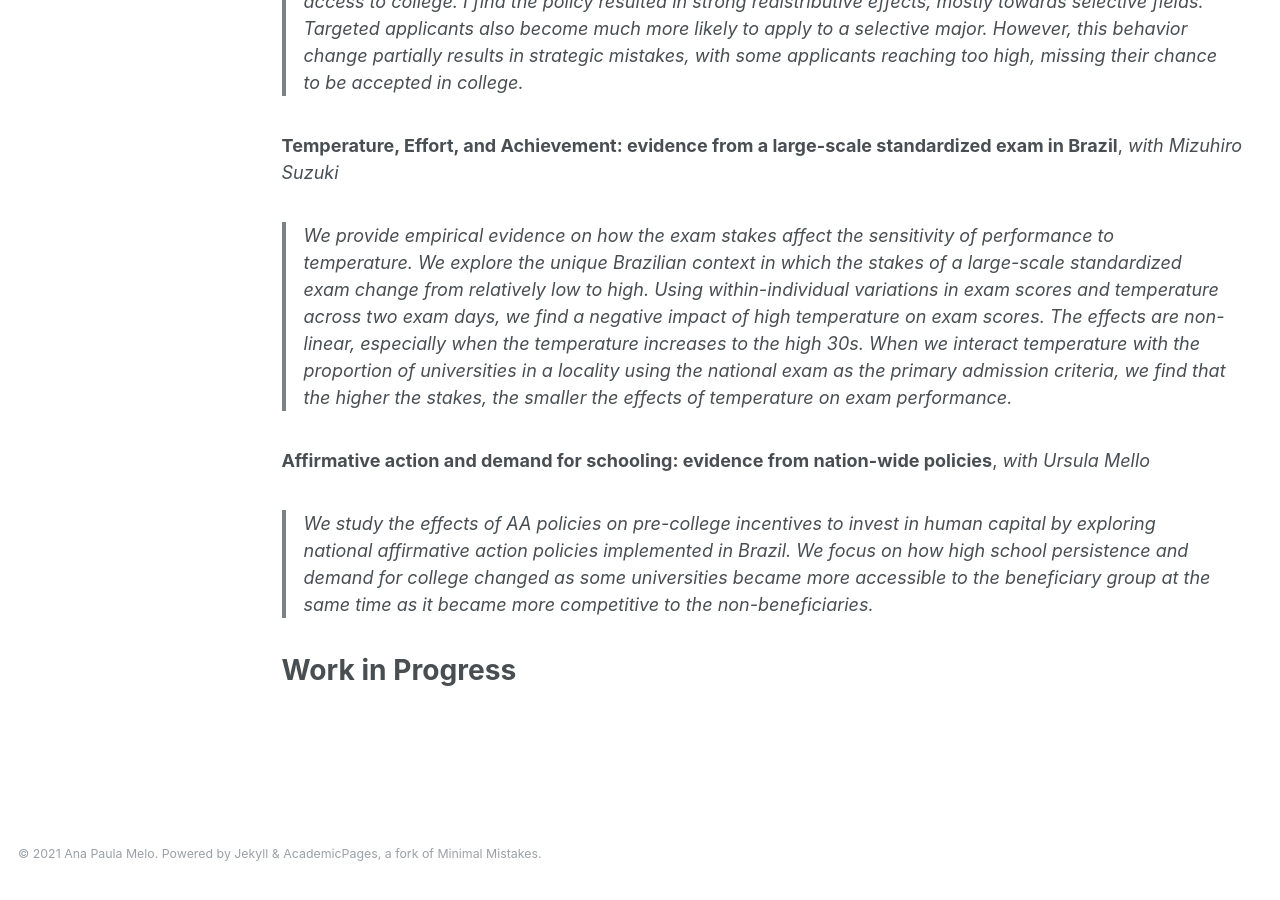
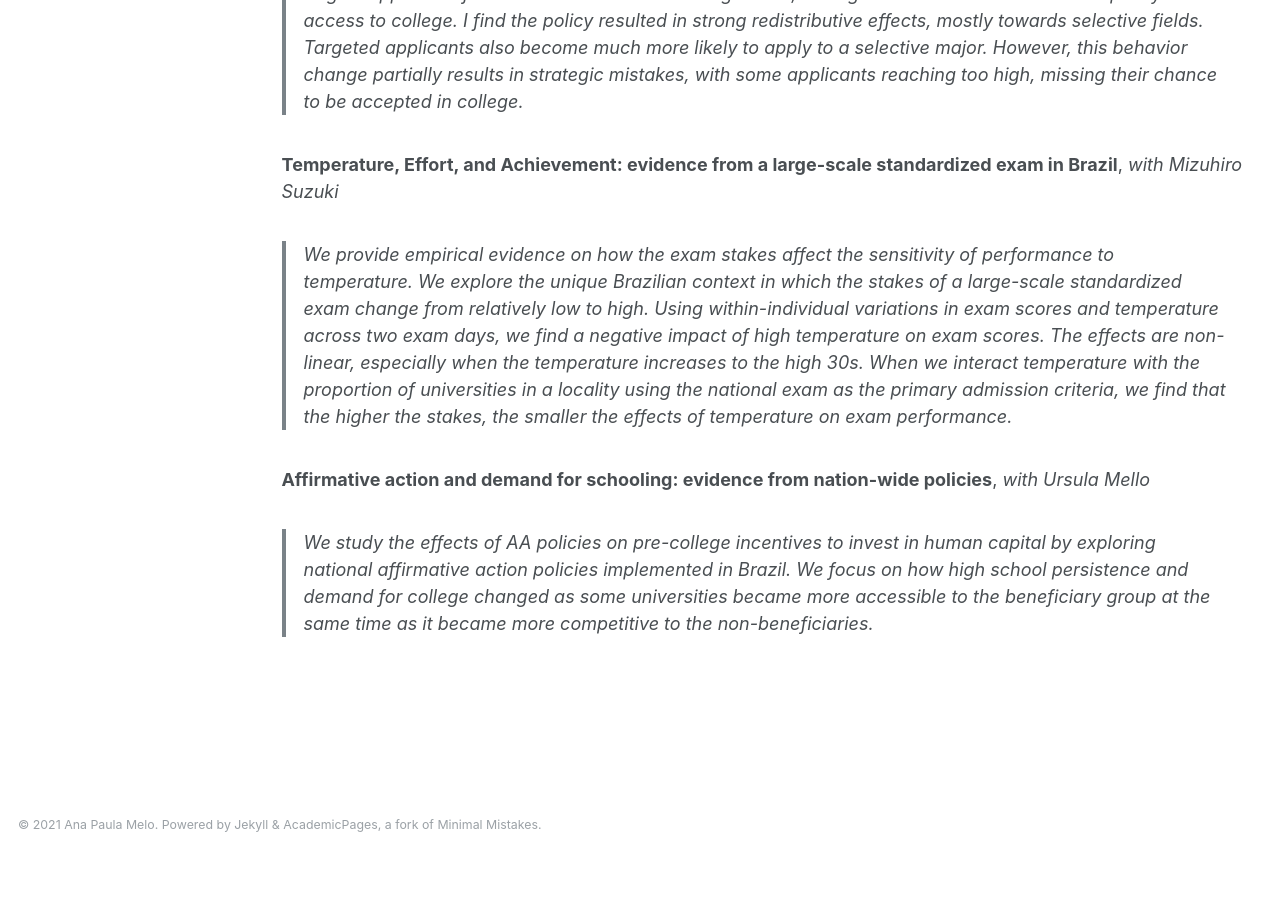
Before and after one commit to anapmelo/anapmelo.github.io, a Jekyll site: the page built from _pages/publications.md, in a window 1280 px wide and 900 px high, scrolled down 1174 px. Built offline with Jekyll 4.4.1, drawn with Linux system fonts in a browser that asks for light colours; after the commit the page ends 2045 px from its top, so only the background shows below that.

Commit message:
Update publications.md

```diff
--- a/_pages/publications.md
+++ b/_pages/publications.md
@@ -7,6 +7,8 @@
 
 # Publications
 <a href="https://onlinelibrary.wiley.com/doi/abs/10.1002/aepp.13014"> **Earnings, Wages, and Poverty Outcomes of US Farm and Low-Skill Workers** </a> (2020), with Bradford L. Barham and Thomas Hertz. _Applied Economic Perspectives & Policy_. 42: 307-334
+
+---
 
 # Working Papers
 **Academic Engagement, Commercialization, and Scholarship: Empirical Evidence from Agricultural and Life Scientists at US Land Grant Universities**, _with Bradford L. Barham and Jeremy Foltz_. NBER Working Paper No. 26688 (forthcoming)
@@ -32,5 +34,3 @@
 **Affirmative action and demand for schooling: evidence from nation-wide policies**, _with Ursula Mello_
 
 > We study the effects of AA policies on pre-college incentives to invest in human capital by exploring national affirmative action policies implemented in Brazil. We focus on how high school persistence and demand for college changed as some universities became more accessible to the beneficiary group at the same time as it became more competitive to the non-beneficiaries.
-
-# Work in Progress
```
